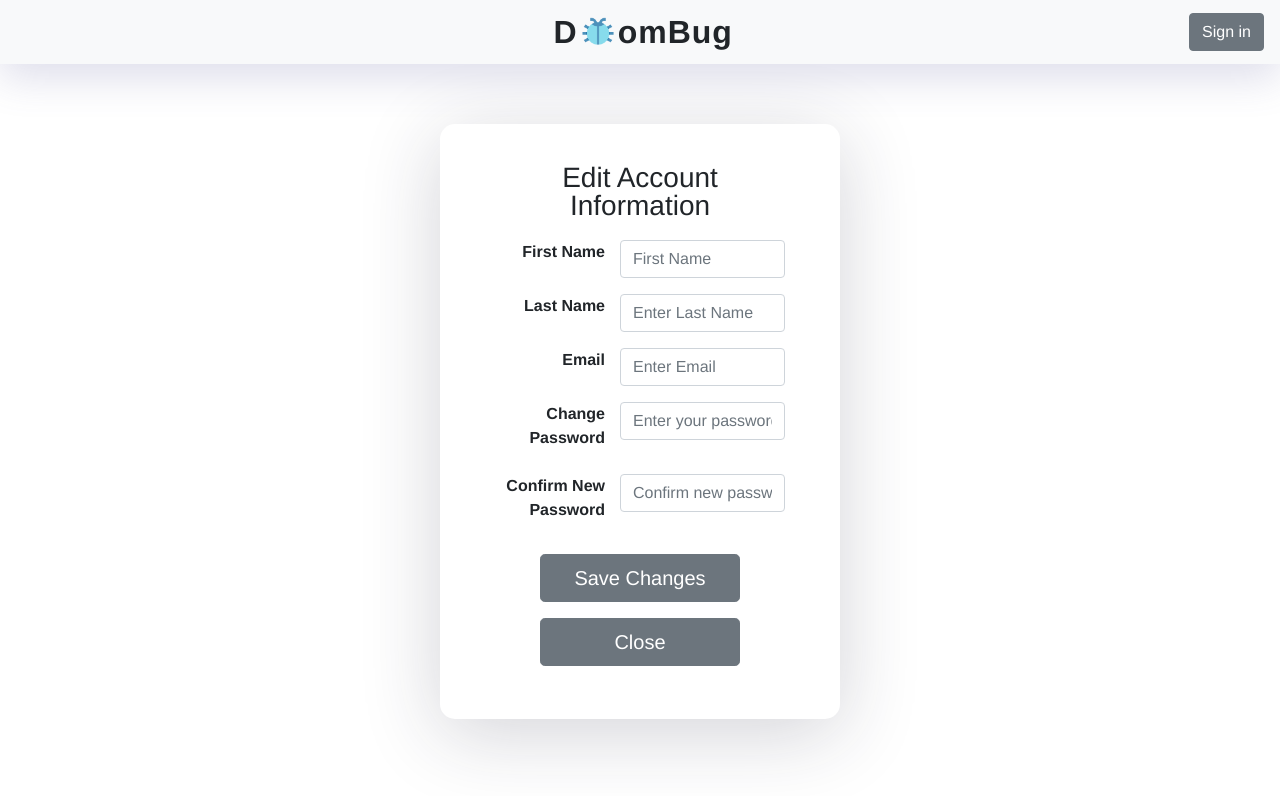
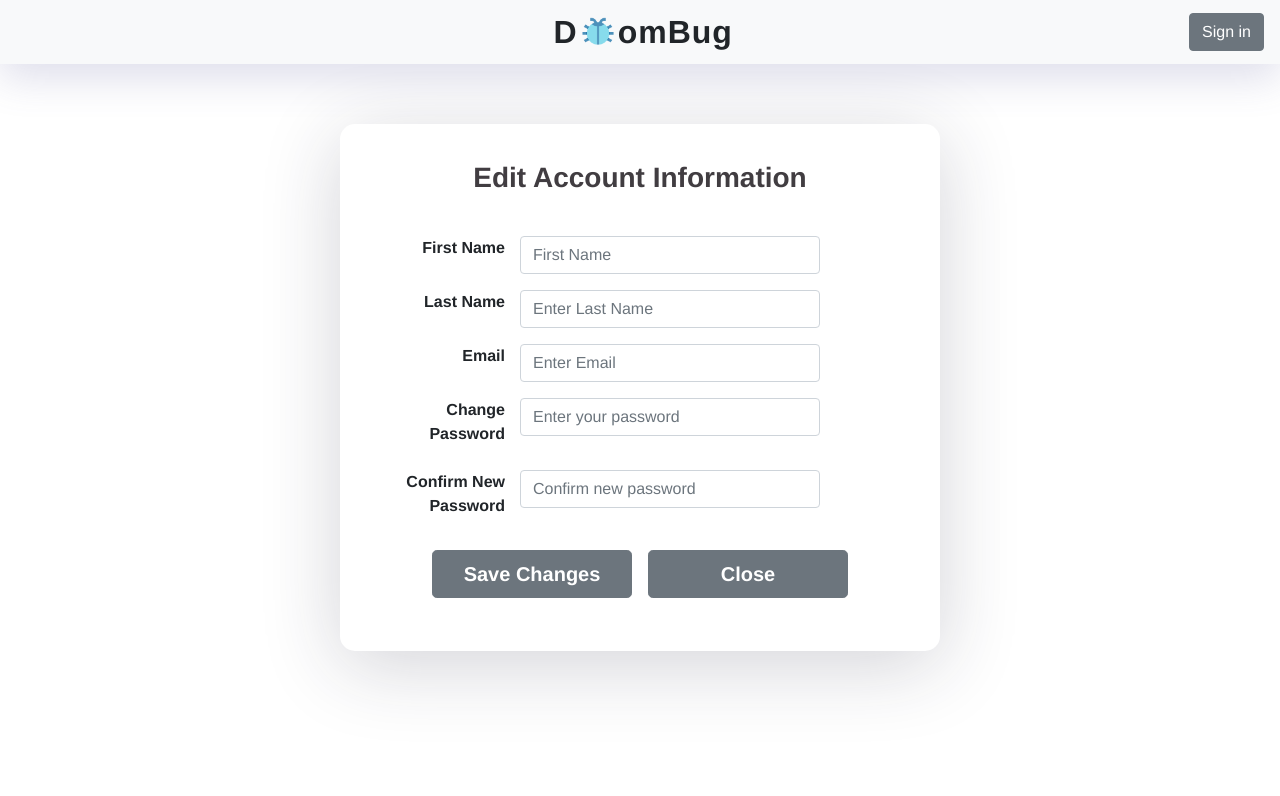
Before and after one commit to thecomputerguyjeff/doombug, a React (Create React App) app in the folder client/: page /edit-account in a window 1280 px wide. Shown: the top 796 px of the page. Built offline with nearby package versions, Linux system fonts and the light colour scheme.

Commit message:
[#177031051] Corrected Submit and Close buttons to be onClick and not onChange.

```diff
--- a/client/src/App.css
+++ b/client/src/App.css
@@ -58,7 +58,7 @@ body, html, .App, #root, .outer {
 }
 
 .routes {
-    width: 400px;
+    width: 600px;
     background-color: #ffffff;
     box-shadow: 0px 14px 80px rgba(34, 35, 58, 0.2);
     padding: 40px 55px 45px 55px;
--- a/client/src/components/EditAccount.css
+++ b/client/src/components/EditAccount.css
@@ -1,9 +1,19 @@
-Label {
+.edit-account__header {
+    color: rgb(65, 61, 65);
+    font-weight: bolder;
+}
+
+.edit-account__label {
     width: 125px;
     text-align: right;
 }
 
-Button {
+.edit-account__input {
+    width: 300px;
+}
+
+.edit-account__button {
     margin: 8px;
     width: 200px;
+    font-weight: bold;
 }
--- a/client/src/components/EditAccount.js
+++ b/client/src/components/EditAccount.js
@@ -30,51 +30,55 @@ export default class EditAccount extends Component
 
     render() {
         return (
-            <Form>
+            <Form className="edit-account">
 
-                <h3> Edit Account Information </h3>
+                <h3 className="edit-account__header"> Edit Account Information </h3> <br/>
 
                 <FormGroup row>
-                    <Label for="firstName"> First Name </Label>
+                    <Label for="firstName" className="edit-account__label"> First Name </Label>
                     <Col>
-                        <Input type="text" name="firstName" id="firstName" onChange={(e) => this.handleFieldChange(e, "firstName")}
+                        <Input type="text" className="edit-account__input" name="firstName" id="firstName"
+                               onChange={(e) => this.handleFieldChange(e, "firstName")}
                                value={this.state.user.firstName} placeholder="First Name"  />
                     </Col>
                 </FormGroup>
 
                 <FormGroup row>
-                    <Label for="lastName"> Last Name </Label>
+                    <Label for="lastName" className="edit-account__label"> Last Name </Label>
                     <Col>
-                        <Input type="text" name="lastName" id="lastName" onChange={(e) => this.handleFieldChange(e, "lastName")}
+                        <Input type="text" className="edit-account__input" name="lastName" id="lastName"
+                               onChange={(e) => this.handleFieldChange(e, "lastName")}
                                value={this.state.user.lastName} placeholder="Enter Last Name"/>
                     </Col>
                 </FormGroup>
 
                 <FormGroup row>
-                    <Label for="email"> Email </Label>
+                    <Label for="email" className="edit-account__label"> Email </Label>
                     <Col>
-                        <Input type="email" name="email" id="email" onChange={(e) => this.handleFieldChange(e, "username")}
+                        <Input type="email" className="edit-account__input" name="email" id="email"
+                               onChange={(e) => this.handleFieldChange(e, "username")}
                                value={this.state.user.username} placeholder="Enter Email"/>
                     </Col>
                 </FormGroup>
 
                 <FormGroup row>
-                    <Label for="password"> Change Password </Label>
+                    <Label for="password" className="edit-account__label"> Change Password </Label>
                     <Col>
-                        <Input type="password" name="password" id="password" placeholder="Enter your password"
-                               onChange={(e) => this.handleFieldChange(e, "password")}/>
+                        <Input type="password" className="edit-account__input" name="password" id="password"
+                               placeholder="Enter your password" onChange={(e) => this.handleFieldChange(e, "password")}/>
                     </Col>
                 </FormGroup>
 
                 <FormGroup row>
-                    <Label for="confirmPassword"> Confirm New Password </Label>
+                    <Label for="confirmPassword" className="edit-account__label"> Confirm New Password </Label>
                     <Col>
-                        <Input type="password" name="confirmPassword" id="confirmPassword" placeholder="Confirm new password"/>
+                        <Input type="password" className="edit-account__input" name="confirmPassword"
+                               id="confirmPassword" placeholder="Confirm new password"/>
                     </Col>
                 </FormGroup>
 
-                <Button size="lg" onClick={this.handleSaveChanges}> Save Changes </Button>
-                <Button size="lg" onClick={this.handleCloseButton}> Close </Button>
+                <Button className="edit-account__button" size="lg" onClick={this.handleSaveChanges}> Save Changes </Button>
+                <Button className="edit-account__button" size="lg" onClick={this.handleCloseButton}> Close </Button>
 
             </Form>
         )
```
